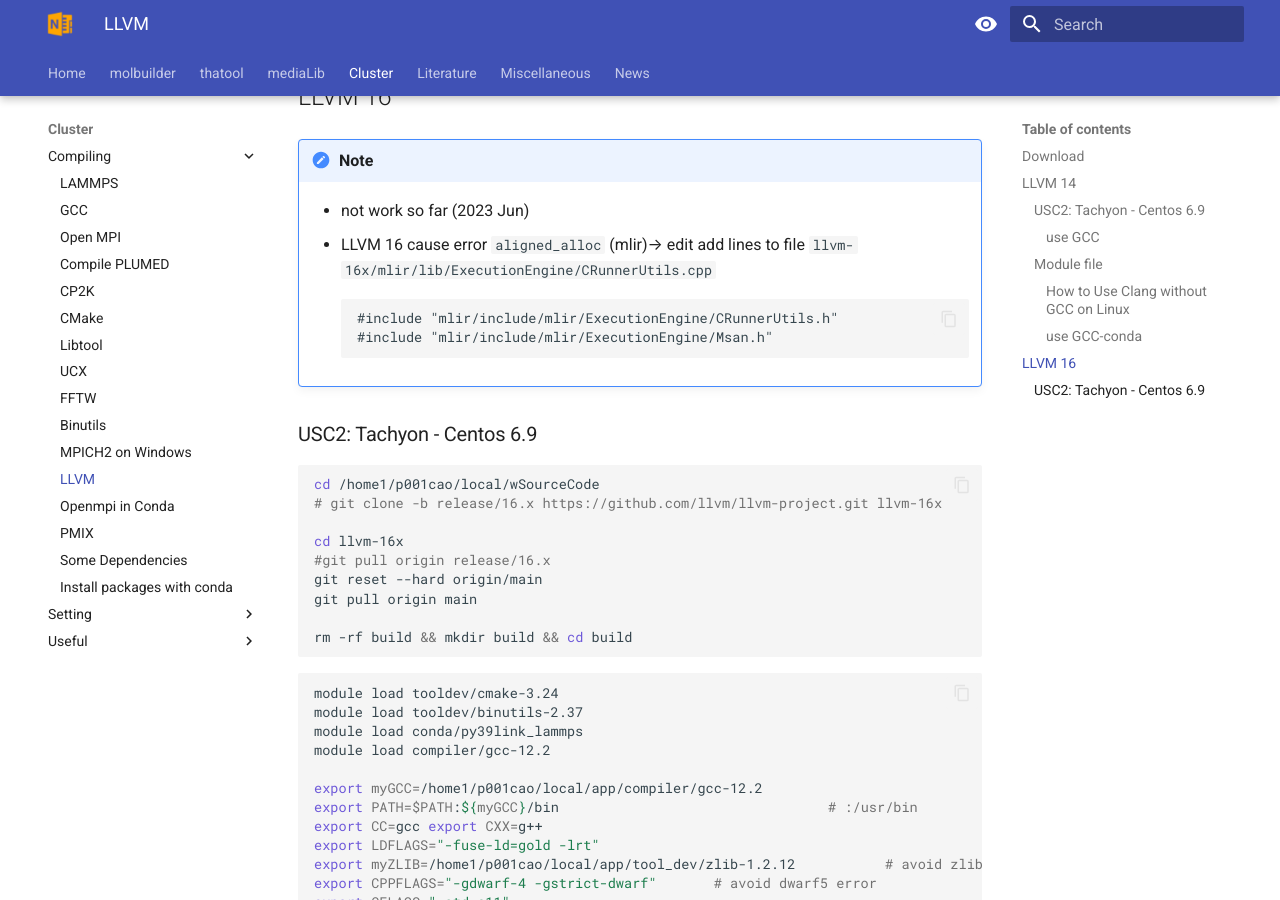
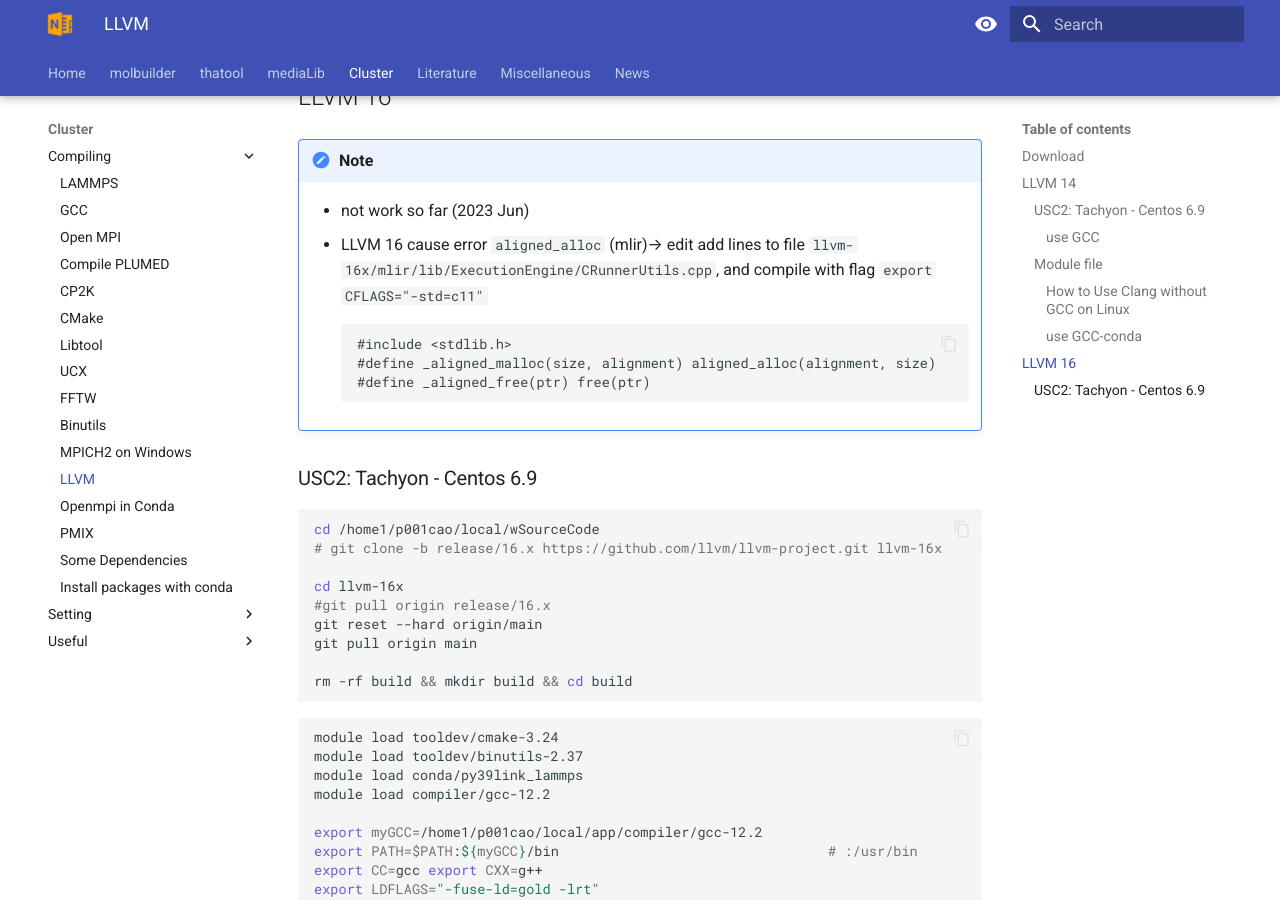
Before and after one commit to thangckt/thangckt.github.io, an MkDocs documentation site: the page built from docs/cluster/compiling/10_LLVM.md, in a window 1280 px wide and 900 px high, scrolled down 4300 px. Built offline with MkDocs 1.6.1 and Material for MkDocs 9.7.7, drawn with Linux system fonts in a browser that asks for light colours; the version menu is left out.

Commit message:
Update 10_LLVM.md

````diff
--- a/docs/cluster/compiling/10_LLVM.md
+++ b/docs/cluster/compiling/10_LLVM.md
@@ -185,10 +185,11 @@
 !!! note
 
     - not work so far (2023 Jun)
-    - LLVM 16 cause error `aligned_alloc` (mlir)--> edit add lines to file `llvm-16x/mlir/lib/ExecutionEngine/CRunnerUtils.cpp`
+    - LLVM 16 cause error `aligned_alloc` (mlir)--> edit add lines to file `llvm-16x/mlir/lib/ExecutionEngine/CRunnerUtils.cpp`, and compile with flag `export CFLAGS="-std=c11"`
         ```
-        #include "mlir/include/mlir/ExecutionEngine/CRunnerUtils.h"
-        #include "mlir/include/mlir/ExecutionEngine/Msan.h"
+        #include <stdlib.h>
+        #define _aligned_malloc(size, alignment) aligned_alloc(alignment, size)
+        #define _aligned_free(ptr) free(ptr)
         ```
 
 
````
